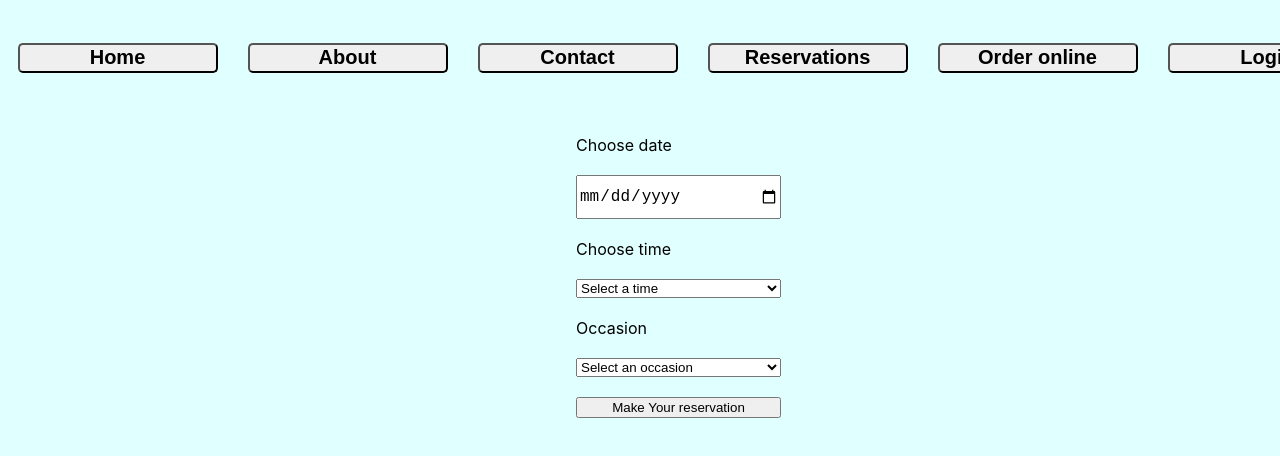
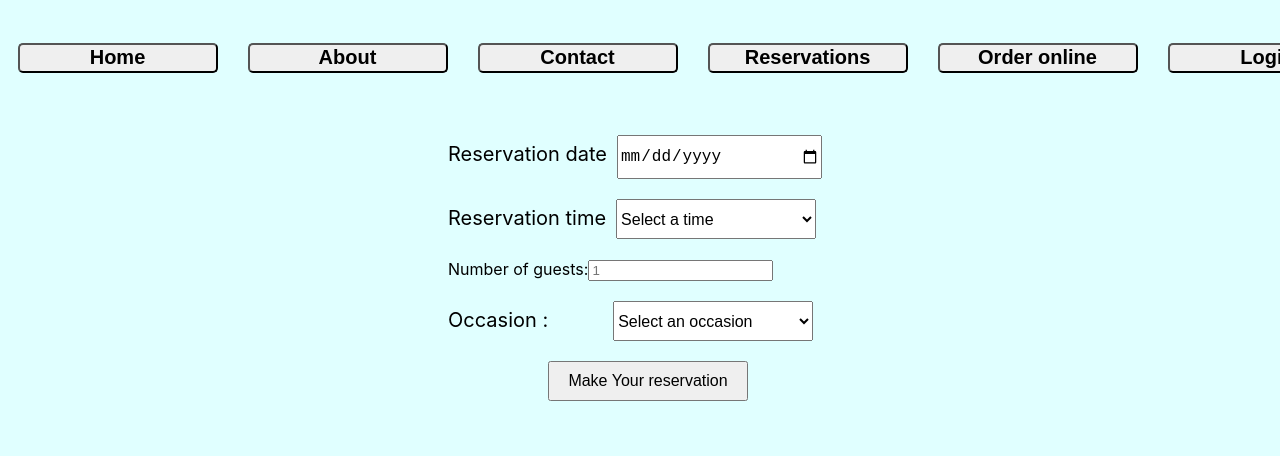
Before and after one commit to ArunKammath/MyProject, a React (Create React App) app in the folder my-project/: page /reservations in a window 1280 px wide. Shown: the top 456 px of the page. Built offline with nearby package versions, Linux system fonts and the light colour scheme.

Commit message:
adding guest number in reservation

```diff
--- a/my-project/src/App.js
+++ b/my-project/src/App.js
@@ -1,4 +1,5 @@
-import "./App.css";
+import "./style/App.css";
+import "./style/reservation.css"
 import { Routes, Route } from "react-router-dom";
 import {
   TopNav,
--- a/my-project/src/components/reservation.js
+++ b/my-project/src/components/reservation.js
@@ -1,10 +1,12 @@
 import { useState } from "react";
+
 
 
 function Reservations() {
     const [booking, setBooking] = useState({
         date: "",
         time: "",
+        numGuests:"",
         occasion: "",
     });
 
@@ -22,14 +24,16 @@ function Reservations() {
         setBooking({
             date: "",
             time: "",
+            numGuests:"",
             occasion: "",
         });
     };
   return (
     <form id="reservations" onSubmit={handleSubmit}>
-      <label htmlFor="res-date">Choose date</label>
+      <label htmlFor="res-date" style={{ fontSize: "20px"}}>Reservation date
         <input type="date" id="res-date" name="date" value={booking.date} onChange={handleChange} />
-      <label htmlFor="res-time">Choose time</label>
+      </label>
+        <label htmlFor="res-time" style={{ fontSize: "20px" }}>Reservation time
         <select id="res-time" name="time" value={booking.time} onChange={handleChange}>
           <option value="">Select a time</option>
           <option value="17:00">17:00</option>
@@ -39,13 +43,18 @@ function Reservations() {
           <option value="21:00">21:00</option>
           <option value="22:00">22:00</option>
         </select>
-      <label htmlFor="occasion">Occasion</label>
-      <select id="occasion" name="occasion" value={booking.occasion} onChange={handleChange}>
+      </label>
+      <label>Number of guests:
+          <input type="number" placeholder="1"/>
+      </label>
+      <label htmlFor="occasion" style={{ fontSize: "20px" }}>Occasion :
+        <select id="occasion" name="Celebration" value={booking.occasion} onChange={handleChange}>
           <option value="">Select an occasion</option>
           <option value="Birthday">Birthday</option>
           <option value="Anniversary">Anniversary</option>
         </select>
-      <input type="submit" value="Make Your reservation" />
+      </label>
+      <input id="submit" type="submit" value="Make Your reservation" />
     </form>
   );
 }
--- a/my-project/src/App.css
+++ b/my-project/src/style/App.css
@@ -117,15 +117,35 @@
     width: 100px;
   }
 }
+
 #reservations {
-  padding-left: 45%;
   padding-top: 20px;
-  display: grid;
-  max-width: 200px;
+  padding-left: 35%;
+  display: flex;
+  flex-direction: column;
+  align-items: left;
   gap: 20px;
 }
+
 #res-date {
+  margin-left: 10px;
   width: 200px;
   height: 40px;
   font-size: 16px;
 }
+#res-time {
+  margin-left: 10px;
+  width: 200px;
+  height: 40px;
+  font-size: 16px;
+}
+
+#occasion {
+  margin-left: 65px;
+  width: 200px;
+  height: 40px;
+  font-size: 16px;
+}
+#submit {
+  margin-left: 100px;
+}
--- /dev/null
+++ b/my-project/src/style/reservation.css
@@ -0,0 +1,29 @@
+#reservations {
+    padding-top: 20px;
+    display: flex;
+    flex-direction: column;
+    align-items: left;
+    gap: 20px;
+  }
+
+  #res-date {
+    width: 200px;
+    height: 40px;
+    font-size: 16px;
+  }
+  #res-time {
+    width: 200px;
+    height: 40px;
+    font-size: 16px;
+  }
+
+  #occasion {
+    width: 200px;
+    height: 40px;
+    font-size: 16px;
+  }
+  #submit {
+    width: 200px;
+    height: 40px;
+    font-size: 16px;
+  }
```
Lines whose indentation alone changed are shown as unchanged.
